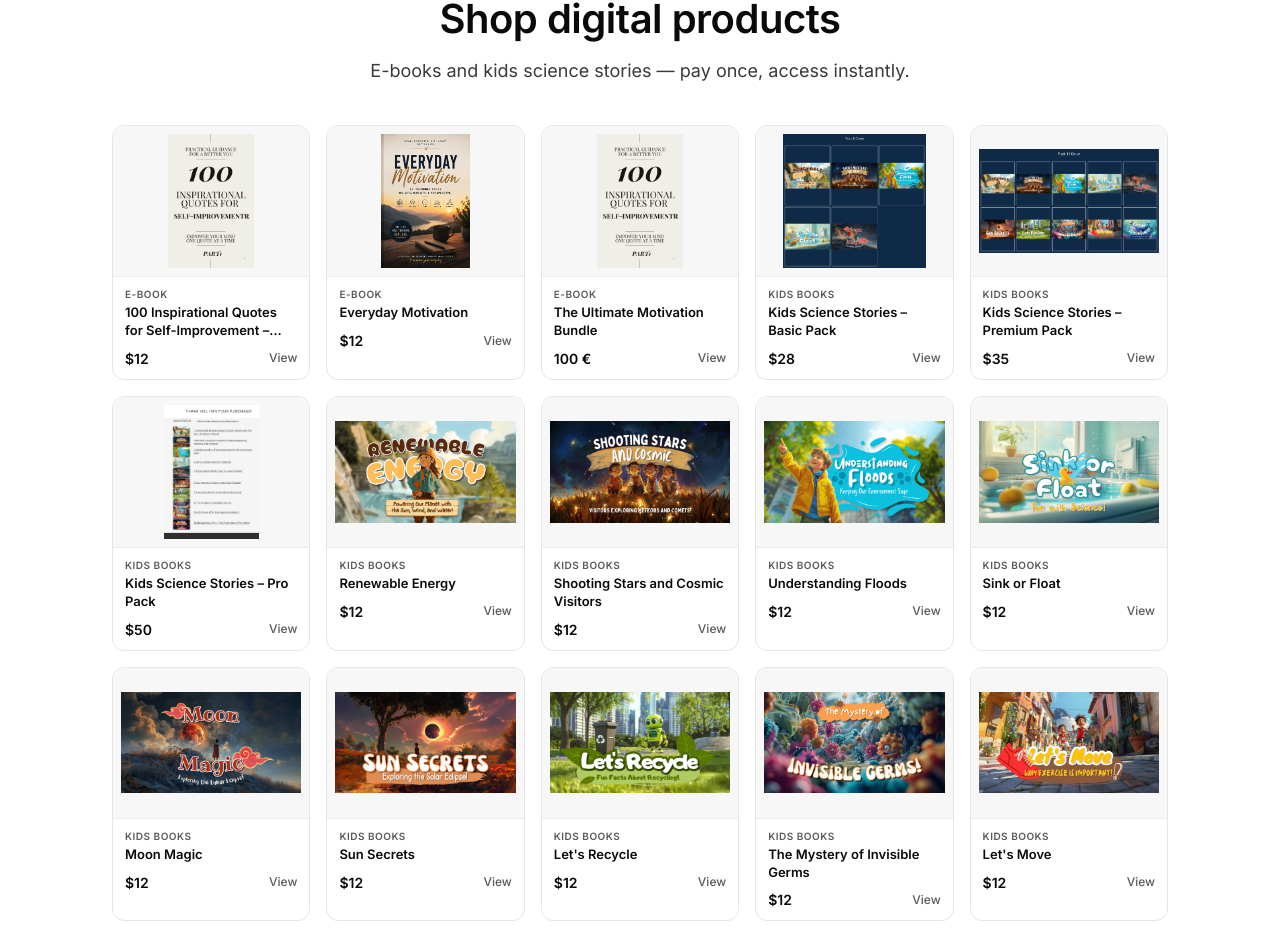
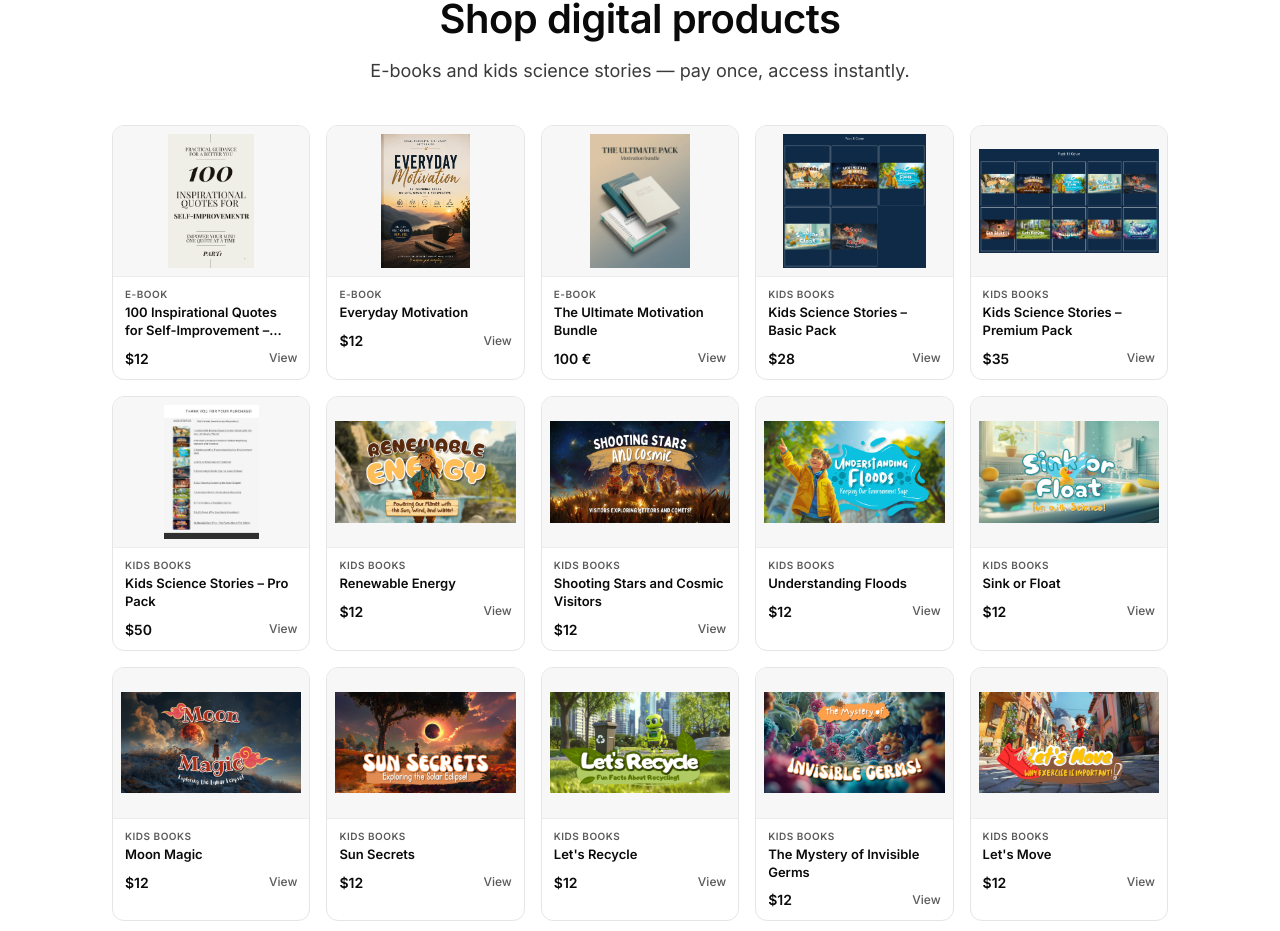
Before and after one commit to ayoubelmssellek/100-Quotes-Ebook-website-, a Next.js app: page / in a window 1280 px wide. Shown: the part 779-1710 px from the top of the page. Built offline with nearby package versions, Linux system fonts and the light colour scheme; no server answers.

Commit message:
add euro links

```diff
--- a/src/features/products/data/catalog.ts
+++ b/src/features/products/data/catalog.ts
@@ -288,7 +288,7 @@ const coreProducts: DigitalProduct[] = [
       "The Ultimate Motivation Bundle brings together three practical digital resources: an editable PDF, 100 Inspirational Quotes for Self-Improvement, and Everyday Motivation. Read, reflect, and make the editable resource your own.",
     author: "Ayoub El Mssellek",
     authorHandle: "@mind_and_heart_hub",
-    coverImage: "/books/100-inspirational-quotes/cover.png",
+    coverImage: "/books/ultimate-pack/image.webp",
     formats: ["pdf"],
     itemCount: 3,
     language: "English",
```
Also changed, not shown: public/books/ultimate-pack/image.webp (added), public/books/ultimate-pack/screencapture-whop-dashboard-biz-oFtIohKa4nqoNX-payments-pay-UNSHzkbjGxPqSA-2026-09-06-21_13_54.png (added).
